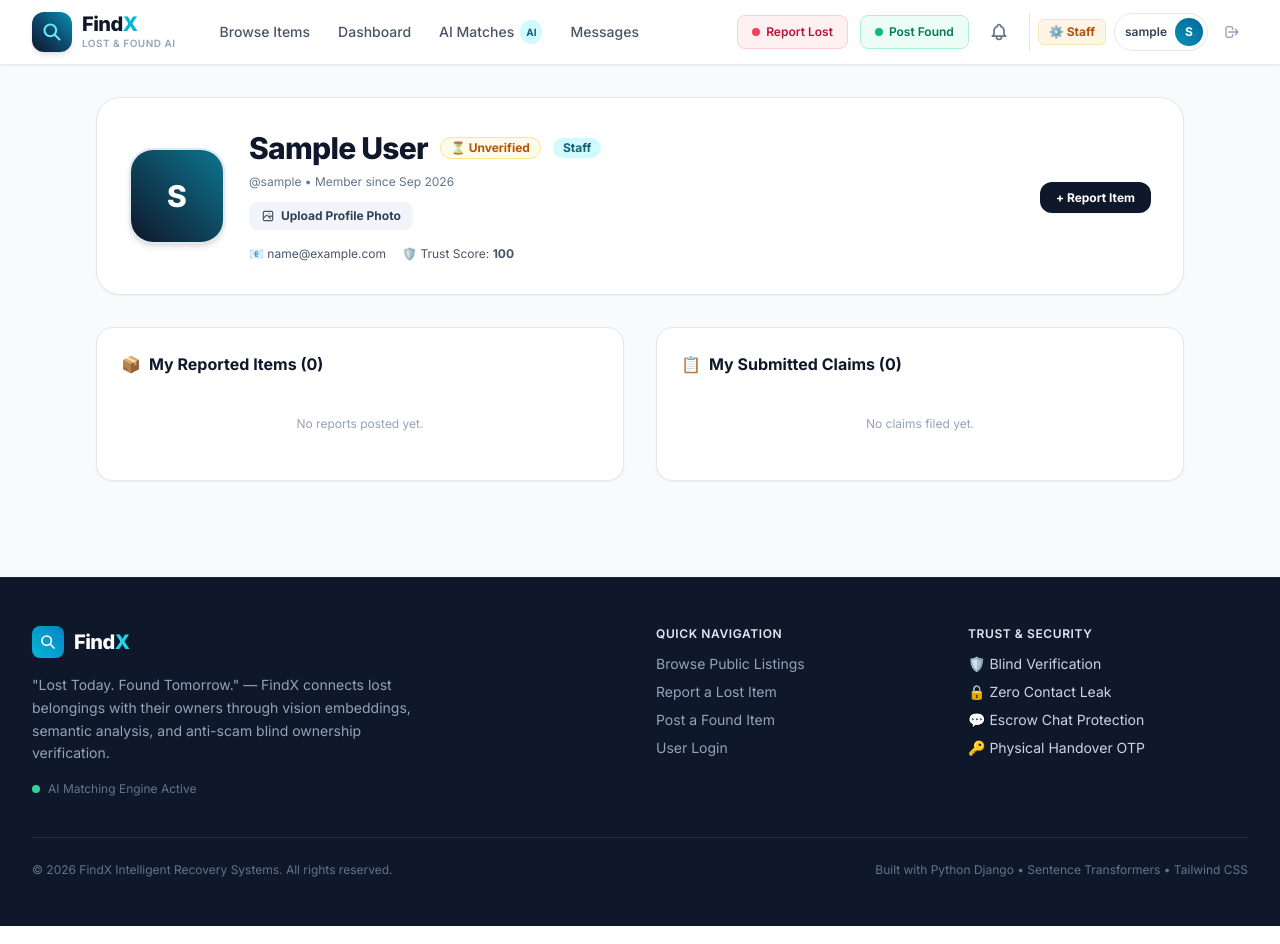
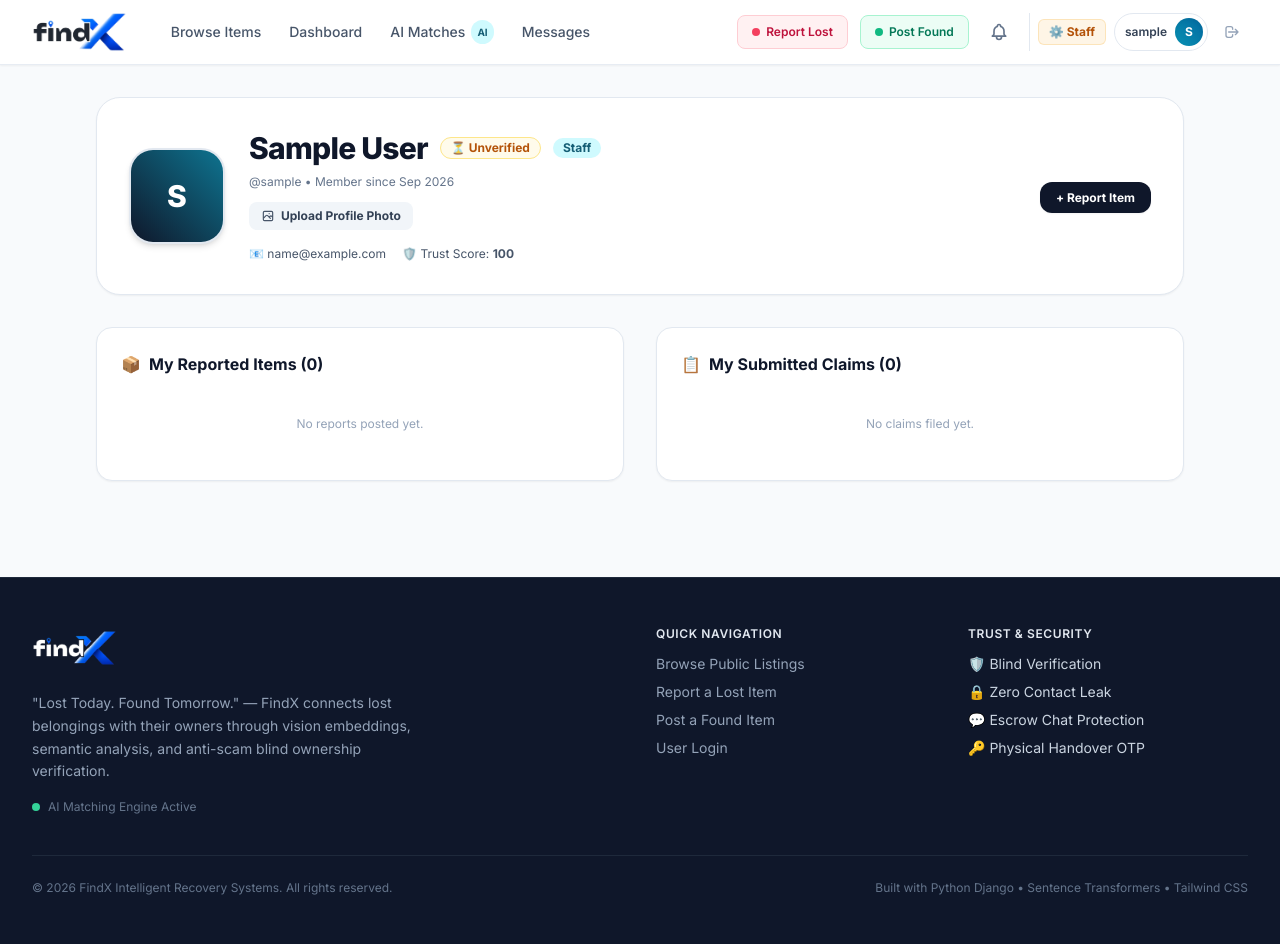
Before and after one commit to anshdeepnvs/FindX, a Django app: page /accounts/profile/ in a window 1280 px wide. Run offline with Django 5.2, Linux system fonts and the light colour scheme; the visitor is signed in with stand-in values (Sample User, id 1); data comes from the database, SQL or seed files in the repository; data that the repository does not hold is empty; parts of the project's set-up code (start-up, migrations or seed data) failed here and were passed over; some libraries are stand-ins or nearby versions.

Commit message:
Update website logo and favicon with new FindX branding

```diff
--- a/templates/base.html
+++ b/templates/base.html
@@ -5,6 +5,7 @@
   <meta charset="UTF-8">
   <meta name="viewport" content="width=device-width, initial-scale=1.0">
   <title>{% block title %}FindX | Lost Today. Found Tomorrow.{% endblock %}</title>
+  <link rel="icon" type="image/png" href="{% static 'img/favicon.png' %}">
 
   <!-- Tailwind CSS CDN -->
   <script src="https://cdn.tailwindcss.com"></script>
@@ -85,18 +86,8 @@
 
         <!-- Brand Logo -->
         <div class="flex items-center gap-8">
-          <a href="{% if user.is_authenticated %}{% url 'core:dashboard' %}{% else %}{% url 'core:home' %}{% endif %}" class="flex items-center gap-2.5 group">
-            <div class="w-10 h-10 rounded-xl bg-gradient-to-tr from-brand-900 via-brand-800 to-cyan-600 flex items-center justify-center text-white shadow-md shadow-brand-900/10 group-hover:scale-105 transition-transform">
-              <svg class="w-5 h-5 text-cyan-300" fill="none" stroke="currentColor" viewBox="0 0 24 24">
-                <path stroke-linecap="round" stroke-linejoin="round" stroke-width="2.5" d="M21 21l-6-6m2-5a7 7 0 11-14 0 7 7 0 0114 0z"/>
-              </svg>
-            </div>
-            <div class="flex flex-col">
-              <span class="text-xl font-extrabold tracking-tight text-brand-900 leading-none">
-                Find<span class="text-cyan-500">X</span>
-              </span>
-              <span class="text-[10px] font-semibold text-slate-400 tracking-wider uppercase mt-0.5">Lost & Found AI</span>
-            </div>
+          <a href="{% if user.is_authenticated %}{% url 'core:dashboard' %}{% else %}{% url 'core:home' %}{% endif %}" class="flex items-center group py-1">
+            <img src="{% static 'img/logo.png' %}" alt="FindX Logo" class="h-10 w-auto object-contain group-hover:opacity-90 transition-opacity">
           </a>
 
           <!-- Primary Nav Links -->
@@ -278,14 +269,9 @@
       <div class="grid grid-cols-1 md:grid-cols-4 gap-8">
 
         <div class="md:col-span-2 space-y-4">
-          <div class="flex items-center gap-2.5">
-            <div class="w-8 h-8 rounded-lg bg-gradient-to-tr from-cyan-500 to-brand-500 flex items-center justify-center text-white">
-              <svg class="w-4 h-4" fill="none" stroke="currentColor" viewBox="0 0 24 24">
-                <path stroke-linecap="round" stroke-linejoin="round" stroke-width="2.5" d="M21 21l-6-6m2-5a7 7 0 11-14 0 7 7 0 0114 0z"/>
-              </svg>
-            </div>
-            <span class="text-xl font-extrabold text-white tracking-tight">Find<span class="text-cyan-400">X</span></span>
-          </div>
+          <a href="{% url 'core:home' %}" class="inline-block group py-1">
+            <img src="{% static 'img/logo-light.png' %}" alt="FindX Logo" class="h-9 w-auto object-contain group-hover:opacity-90 transition-opacity">
+          </a>
           <p class="text-sm text-slate-400 max-w-sm leading-relaxed">
             "Lost Today. Found Tomorrow." — FindX connects lost belongings with their owners through vision embeddings, semantic analysis, and anti-scam blind ownership verification.
           </p>
--- a/templates/panel/base_panel.html
+++ b/templates/panel/base_panel.html
@@ -14,8 +14,9 @@
   <!-- Thin Top Bar -->
   <header class="navbar" style="position:sticky;top:0;z-index:100;">
     <div class="container nav-wrapper">
-      <a href="{% url 'core:home' %}" class="nav-brand">
-        🔍 <span>Lost &amp; Found</span> <span class="shield" style="font-size:0.75rem;background:#1e293b;color:#94a3b8;padding:2px 8px;border-radius:20px;margin-left:6px;">⚙️ Admin Panel</span>
+      <a href="{% url 'core:home' %}" class="nav-brand" style="display:flex;align-items:center;gap:10px;">
+        <img src="{% static 'img/logo.png' %}" alt="FindX Logo" style="height:32px;width:auto;object-fit:contain;">
+        <span class="shield" style="font-size:0.75rem;background:#1e293b;color:#94a3b8;padding:2px 8px;border-radius:20px;margin-left:4px;">⚙️ Admin Panel</span>
       </a>
       <nav>
         <ul class="nav-links">
```
Also changed, not shown: static/img/favicon.png (added), static/img/logo-light.png (added), static/img/logo.png (added).
